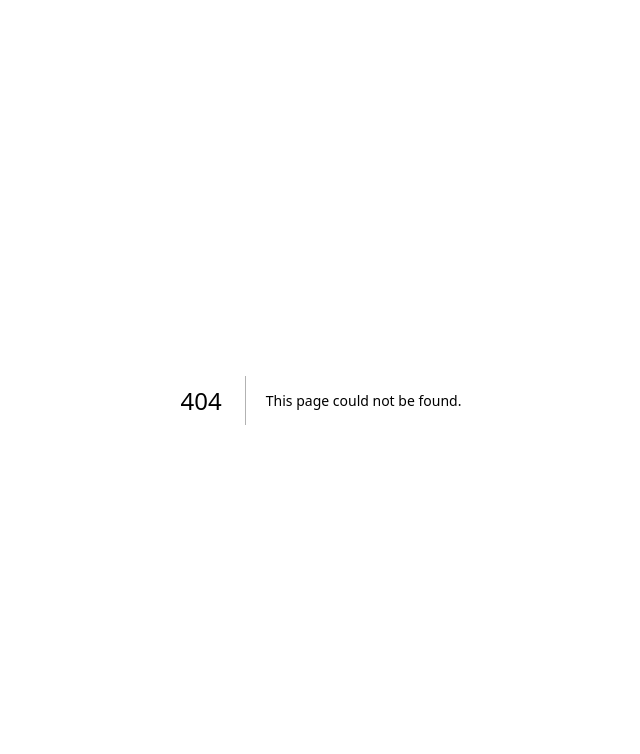
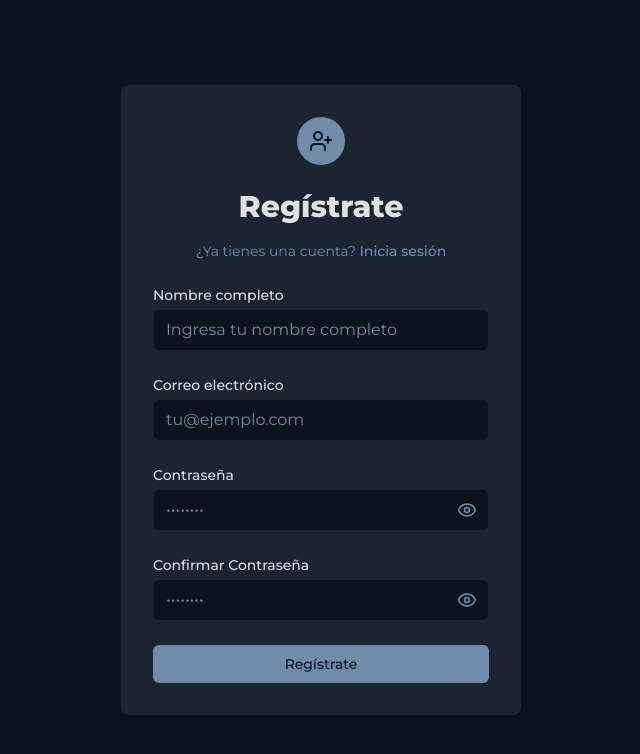
Before and after one commit to clikzz/Proyecto-ISW, a Next.js app in the folder frontend/: page /register in a window 1280 px wide. Before the commit this address had no page. Shown: the top 754 px of the page, without its empty margins (319-959 px from the left). Built offline with nearby package versions, Linux system fonts and the light colour scheme.

Commit message:
Refactor package.json and add @radix-ui/react-label dependency ``

```diff
--- a/frontend/package.json
+++ b/frontend/package.json
@@ -10,6 +10,7 @@
   },
   "dependencies": {
     "@babel/preset-react": "^7.25.9",
+    "@radix-ui/react-label": "^2.1.0",
     "@radix-ui/react-slot": "^1.1.0",
     "class-variance-authority": "^0.7.0",
     "lucide-react": "^0.453.0",
--- a/frontend/src/app/globals.css
+++ b/frontend/src/app/globals.css
@@ -8,58 +8,27 @@ body {
 
 @layer base {
   :root {
-    --background: 0 0% 100%;
-    --foreground: 0 0% 3.9%;
-    --card: 0 0% 100%;
-    --card-foreground: 0 0% 3.9%;
-    --popover: 0 0% 100%;
-    --popover-foreground: 0 0% 3.9%;
-    --primary: 0 0% 9%;
-    --primary-foreground: 0 0% 98%;
-    --secondary: 0 0% 96.1%;
-    --secondary-foreground: 0 0% 9%;
-    --muted: 0 0% 96.1%;
-    --muted-foreground: 0 0% 45.1%;
-    --accent: 0 0% 96.1%;
-    --accent-foreground: 0 0% 9%;
-    --destructive: 0 84.2% 60.2%;
-    --destructive-foreground: 0 0% 98%;
-    --border: 0 0% 89.8%;
-    --input: 0 0% 89.8%;
-    --ring: 0 0% 3.9%;
-    --chart-1: 12 76% 61%;
-    --chart-2: 173 58% 39%;
-    --chart-3: 197 37% 24%;
-    --chart-4: 43 74% 66%;
-    --chart-5: 27 87% 67%;
+    --background: 211 44% 8%; /* Color: #0D1B2A */
+    --foreground: 220 8% 88%; /* Color: #E0E1DD */
+    --card: 213 30% 15%; /* Color: #1B263B */
+    --card-foreground: 220 8% 88%; /* Color: #E0E1DD */
+    --popover: 210 20% 40%; /* Color: #415A77 */
+    --popover-foreground: 220 8% 88%; /* Color: #E0E1DD */
+    --primary: 210 25% 55%; /* Color: #778DA9 */
+    --primary-foreground: 211 44% 8%; /* Color: #0D1B2A */
+    --secondary: 220 8% 88%; /* Color: #E0E1DD */
+    --secondary-foreground: 213 30% 15%; /* Color: #1B263B */
+    --muted: 213 30% 15%; /* Color: #1B263B */
+    --muted-foreground: 210 25% 55%; /* Color: #778DA9 */
+    --accent: 210 20% 40%; /* Color: #415A77 */
+    --accent-foreground: 220 8% 88%; /* Color: #E0E1DD */
+    --destructive: 0 84.2% 60.2%; /* Rojo */
+    --destructive-foreground: 220 8% 88%; /* Color: #E0E1DD */
+    --border: 210 25% 55%; /* Color: #778DA9 */
+    --input: 213 30% 15%; /* Color: #1B263B */
+    --ring: 210 20% 40%; /* Color: #415A77 */
     --radius: 0.5rem;
     --font-sans: var(--font-montserrat);
-  }
-  .dark {
-    --background: 0 0% 3.9%;
-    --foreground: 0 0% 98%;
-    --card: 0 0% 3.9%;
-    --card-foreground: 0 0% 98%;
-    --popover: 0 0% 3.9%;
-    --popover-foreground: 0 0% 98%;
-    --primary: 0 0% 98%;
-    --primary-foreground: 0 0% 9%;
-    --secondary: 0 0% 14.9%;
-    --secondary-foreground: 0 0% 98%;
-    --muted: 0 0% 14.9%;
-    --muted-foreground: 0 0% 63.9%;
-    --accent: 0 0% 14.9%;
-    --accent-foreground: 0 0% 98%;
-    --destructive: 0 62.8% 30.6%;
-    --destructive-foreground: 0 0% 98%;
-    --border: 0 0% 14.9%;
-    --input: 0 0% 14.9%;
-    --ring: 0 0% 83.1%;
-    --chart-1: 220 70% 50%;
-    --chart-2: 160 60% 45%;
-    --chart-3: 30 80% 55%;
-    --chart-4: 280 65% 60%;
-    --chart-5: 340 75% 55%;
   }
 }
 
--- a/frontend/src/app/page.jsx
+++ b/frontend/src/app/page.jsx
@@ -34,7 +34,9 @@ export default function LandingPage() {
                 </p>
               </div>
               <div className="space-x-4">
-                <Button>Regístrate</Button>
+                <Link href="/register">
+                  <Button>Regístrate</Button>
+                </Link>
                 <Button variant="outline">Inicia Sesión</Button>
               </div>
             </div>
--- /dev/null
+++ b/frontend/src/app/register/page.jsx
@@ -0,0 +1,141 @@
+'use client';
+
+import React, { useState } from 'react';
+import { Eye, EyeOff, UserPlus } from 'lucide-react';
+import '../globals.css';
+
+export default function Register() {
+  const [showPassword, setShowPassword] = useState(false);
+  const [showConfirmPassword, setShowConfirmPassword] = useState(false);
+
+  return (
+    <div className="min-h-screen flex items-center justify-center bg-background">
+      <div className="w-full max-w-md px-6">
+        <div className="bg-card p-8 rounded-lg shadow-lg">
+          <div className="flex justify-center mb-6">
+            <div className="w-12 h-12 bg-primary rounded-full flex items-center justify-center">
+              <UserPlus className="h-6 w-6 text-primary-foreground" />
+            </div>
+          </div>
+          <h2 className="text-3xl font-extrabold text-center text-foreground mb-4">
+            Regístrate
+          </h2>
+          <p className="text-sm text-center text-muted-foreground mb-6">
+            ¿Ya tienes una cuenta?{' '}
+            <a
+              href="/login"
+              className="font-medium text-primary hover:text-accent-foreground transition duration-300"
+            >
+              Inicia sesión
+            </a>
+          </p>
+
+          <form className="space-y-6">
+            <div>
+              <label
+                htmlFor="name"
+                className="block text-sm font-medium text-foreground"
+              >
+                Nombre completo
+              </label>
+              <input
+                id="name"
+                name="name"
+                type="text"
+                required
+                className="mt-1 appearance-none block w-full px-3 py-2 border border-input rounded-md shadow-sm bg-background text-foreground placeholder-muted-foreground focus:outline-none focus:ring-2 focus:ring-primary focus:border-primary transition duration-300"
+                placeholder="Ingresa tu nombre completo"
+              />
+            </div>
+
+            <div>
+              <label
+                htmlFor="email"
+                className="block text-sm font-medium text-foreground"
+              >
+                Correo electrónico
+              </label>
+              <input
+                id="email"
+                name="email"
+                type="email"
+                required
+                className="mt-1 appearance-none block w-full px-3 py-2 border border-input rounded-md shadow-sm bg-background text-foreground placeholder-muted-foreground focus:outline-none focus:ring-2 focus:ring-primary focus:border-primary transition duration-300"
+                placeholder="tu@ejemplo.com"
+              />
+            </div>
+
+            <div>
+              <label
+                htmlFor="password"
+                className="block text-sm font-medium text-foreground"
+              >
+                Contraseña
+              </label>
+              <div className="mt-1 relative">
+                <input
+                  id="password"
+                  name="password"
+                  type={showPassword ? 'text' : 'password'}
+                  required
+                  className="appearance-none block w-full px-3 py-2 border border-input rounded-md shadow-sm bg-background text-foreground placeholder-muted-foreground focus:outline-none focus:ring-2 focus:ring-primary focus:border-primary transition duration-300"
+                  placeholder="••••••••"
+                />
+                <button
+                  type="button"
+                  className="absolute inset-y-0 right-0 pr-3 flex items-center"
+                  onClick={() => setShowPassword(!showPassword)}
+                >
+                  {showPassword ? (
+                    <EyeOff className="h-5 w-5 text-muted-foreground" />
+                  ) : (
+                    <Eye className="h-5 w-5 text-muted-foreground" />
+                  )}
+                </button>
+              </div>
+            </div>
+
+            <div>
+              <label
+                htmlFor="confirm-password"
+                className="block text-sm font-medium text-foreground"
+              >
+                Confirmar Contraseña
+              </label>
+              <div className="mt-1 relative">
+                <input
+                  id="confirm-password"
+                  name="confirm-password"
+                  type={showConfirmPassword ? 'text' : 'password'}
+                  required
+                  className="appearance-none block w-full px-3 py-2 border border-input rounded-md shadow-sm bg-background text-foreground placeholder-muted-foreground focus:outline-none focus:ring-2 focus:ring-primary focus:border-primary transition duration-300"
+                  placeholder="••••••••"
+                />
+                <button
+                  type="button"
+                  className="absolute inset-y-0 right-0 pr-3 flex items-center"
+                  onClick={() => setShowConfirmPassword(!showConfirmPassword)}
+                >
+                  {showConfirmPassword ? (
+                    <EyeOff className="h-5 w-5 text-muted-foreground" />
+                  ) : (
+                    <Eye className="h-5 w-5 text-muted-foreground" />
+                  )}
+                </button>
+              </div>
+            </div>
+
+            <div>
+              <button
+                type="submit"
+                className="w-full py-2 px-4 border border-transparent rounded-md shadow-sm text-sm font-medium text-primary-foreground bg-primary hover:bg-accent focus:outline-none focus:ring-2 focus:ring-offset-2 focus:ring-primary transition duration-300"
+              >
+                Regístrate
+              </button>
+            </div>
+          </form>
+        </div>
+      </div>
+    </div>
+  );
+}
--- /dev/null
+++ b/frontend/src/components/ui/input.jsx
@@ -0,0 +1,19 @@
+import * as React from "react"
+
+import { cn } from "@/lib/utils"
+
+const Input = React.forwardRef(({ className, type, ...props }, ref) => {
+  return (
+    (<input
+      type={type}
+      className={cn(
+        "flex h-9 w-full rounded-md border border-input bg-transparent px-3 py-1 text-sm shadow-sm transition-colors file:border-0 file:bg-transparent file:text-sm file:font-medium file:text-foreground placeholder:text-muted-foreground focus-visible:outline-none focus-visible:ring-1 focus-visible:ring-ring disabled:cursor-not-allowed disabled:opacity-50",
+        className
+      )}
+      ref={ref}
+      {...props} />)
+  );
+})
+Input.displayName = "Input"
+
+export { Input }
--- /dev/null
+++ b/frontend/src/components/ui/label.jsx
@@ -0,0 +1,18 @@
+"use client"
+
+import * as React from "react"
+import * as LabelPrimitive from "@radix-ui/react-label"
+import { cva } from "class-variance-authority";
+
+import { cn } from "@/lib/utils"
+
+const labelVariants = cva(
+  "text-sm font-medium leading-none peer-disabled:cursor-not-allowed peer-disabled:opacity-70"
+)
+
+const Label = React.forwardRef(({ className, ...props }, ref) => (
+  <LabelPrimitive.Root ref={ref} className={cn(labelVariants(), className)} {...props} />
+))
+Label.displayName = LabelPrimitive.Root.displayName
+
+export { Label }
```
Also changed, not shown: 1 other file (tests, documents, lock files or other folders).
